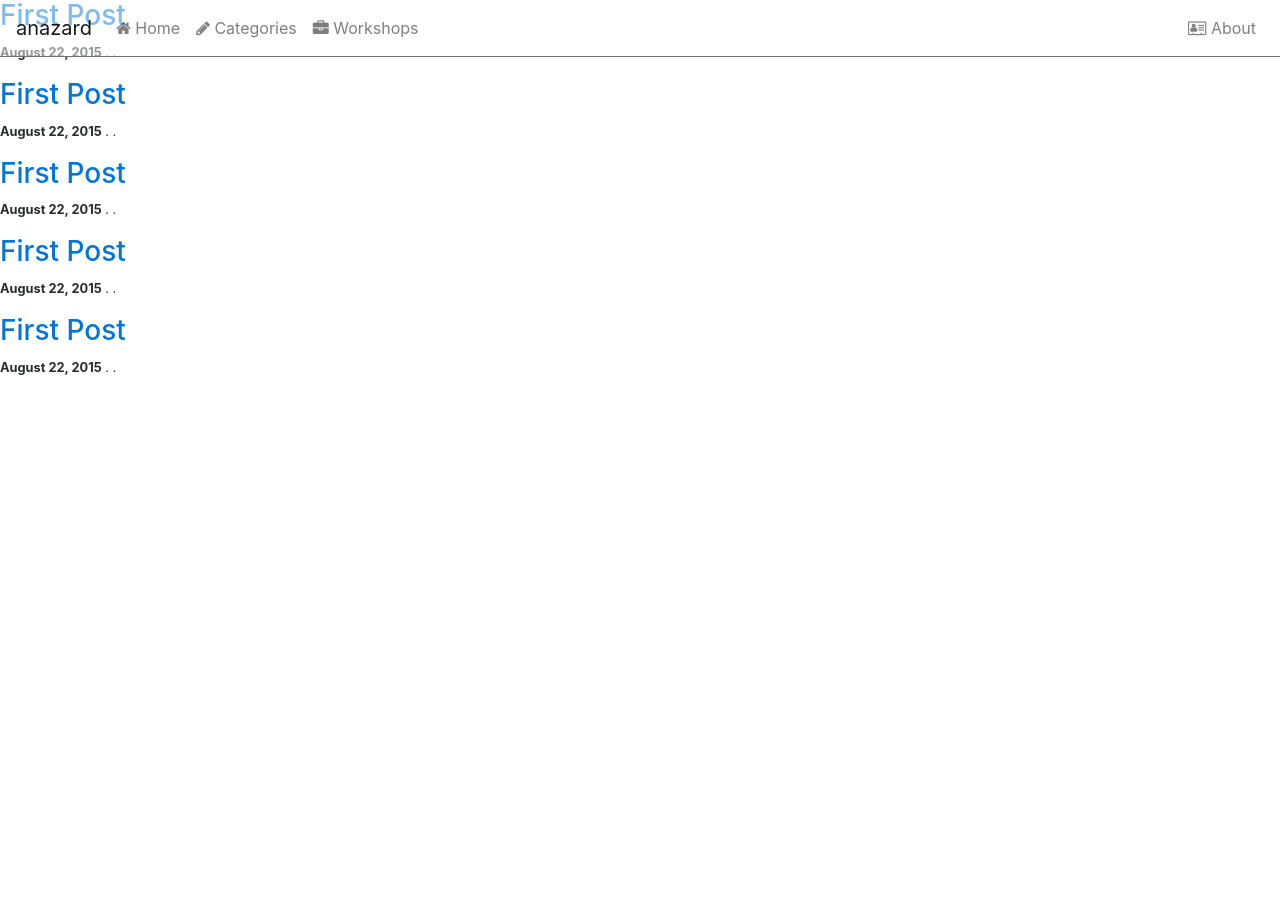
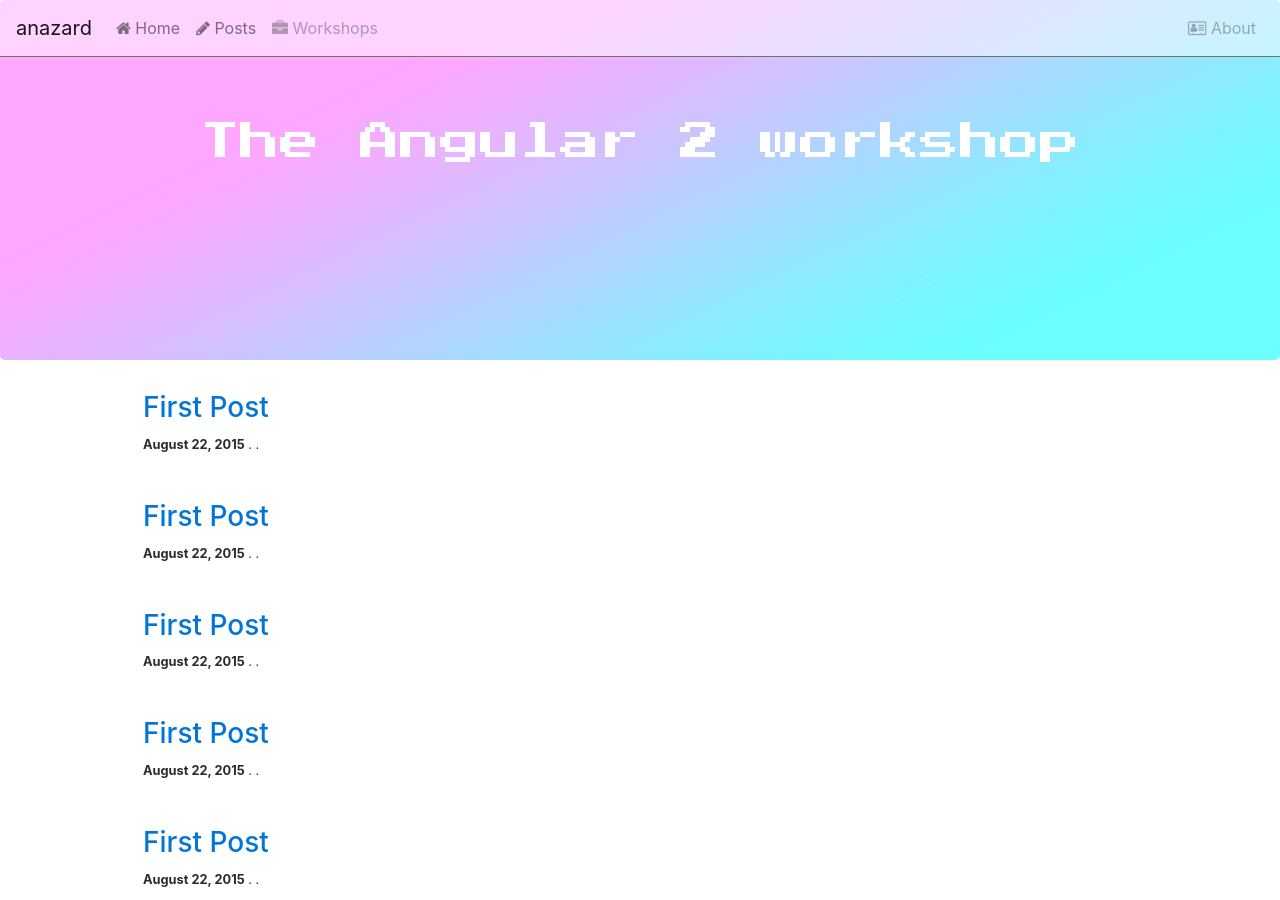
Before and after one commit to anacampesan/anazard_previous, a Jekyll site: the page built from posts.html, in a window 1280 px wide and 900 px high. Built offline with Jekyll 4.4.1, drawn with Linux system fonts in a browser that asks for light colours; nearby versions of some CDN libraries.

Commit message:
added posts page and disabled nav items;

```diff
--- a/_includes/navbar.html
+++ b/_includes/navbar.html
@@ -17,19 +17,19 @@
         </a>
       </li>
       <li class="nav-item">
-        <a class="nav-link" href="#">
-          <i class="fa fa-pencil" aria-hidden="true"></i> Categories
+        <a class="nav-link" href="/posts">
+          <i class="fa fa-pencil" aria-hidden="true"></i> Posts
         </a>
       </li>
       <li class="nav-item">
-        <a class="nav-link" href="#">
+        <a class="nav-link disabled" href="#">
           <i class="fa fa-briefcase" aria-hidden="true"></i> Workshops
         </a>
       </li>
     </ul>
     <ul class="navbar-nav navbar-left">
       <li class="nav-item">
-        <a class="nav-link" href="#">
+        <a class="nav-link disabled" href="#">
           <i class="fa fa-vcard-o" aria-hidden="true"></i> About
         </a>
       </li>
--- a/posts.html
+++ b/posts.html
@@ -2,7 +2,18 @@
 layout: base
 ---
 
-{% for post in site.posts %}
-    <h3><a href="{{ post.url }}">{{ post.title }}</a></h3>
-    <p><small><strong>{{ post.date | date: "%B %e, %Y" }}</strong> . {{ post.category }} . <a href="http://anazard.github.com{{ post.url }}#disqus_thread"></a></small></p>
-{% endfor %}
+
+<div class="jumbotron posts-header">
+  <h1>The Angular 2 workshop</h1>
+</div>
+
+<div class="container-fluid">
+  {% for post in site.posts %}
+  <div class="row">
+    <div class="col-md-12">
+      <h3><a href="{{ post.url }}">{{ post.title }}</a></h3>
+      <p><small><strong>{{ post.date | date: "%B %e, %Y" }}</strong> . {{ post.category }} . <a href="http://anazard.github.com{{ post.url }}#disqus_thread"></a></small></p>
+    </div>
+  </div>
+  {% endfor %}
+</div>
```
Also changed, not shown: 7 other files.
